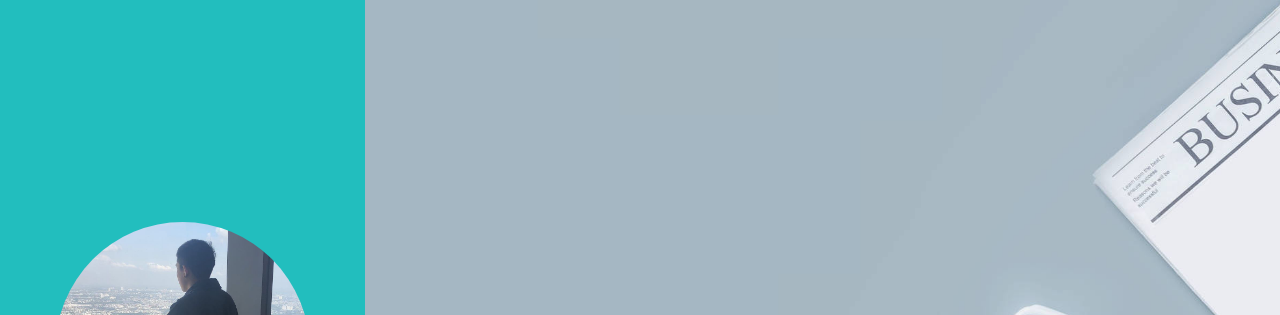
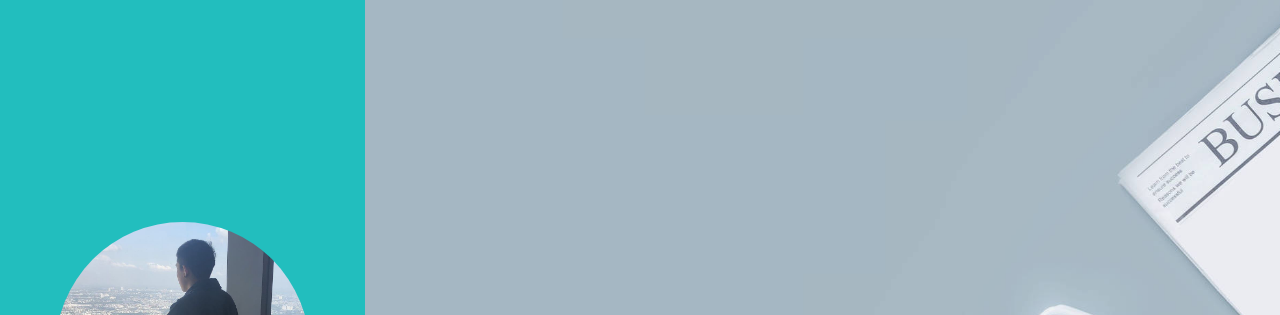
Before and after one commit to HoangB21/Introduce-myself, a plain HTML site: page index.html in a window 1280 px wide. Shown: the top 315 px of the page. Drawn offline with nearby package versions, Linux system fonts and the light colour scheme.

Commit message:
edit html and css

```diff
--- a/style.css
+++ b/style.css
@@ -41,7 +41,7 @@ a {
     background-image: url("./minimalistic-business-setup-dudslamn7oardprl.jpg");
     background-repeat: no-repeat;
     background-size: cover;
-    background-position-x: -150px;
+    background-position-x: -125px;
     height: 100vh;
     width: 70%;
     font-family: 'Roboto', sans-serif;
```
